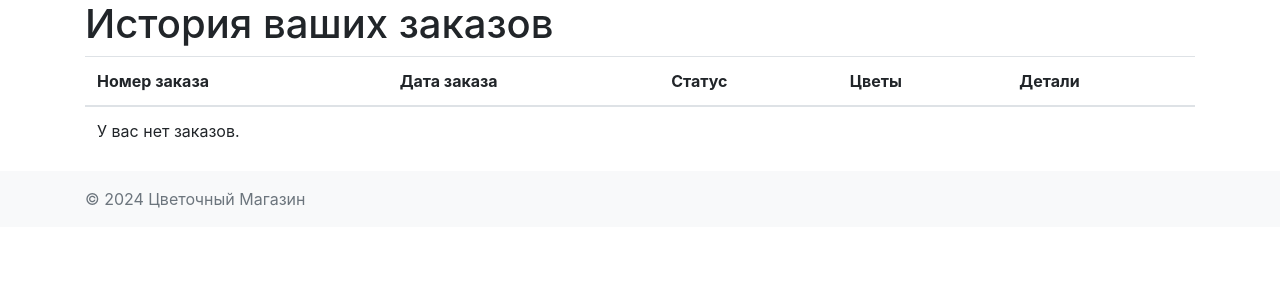
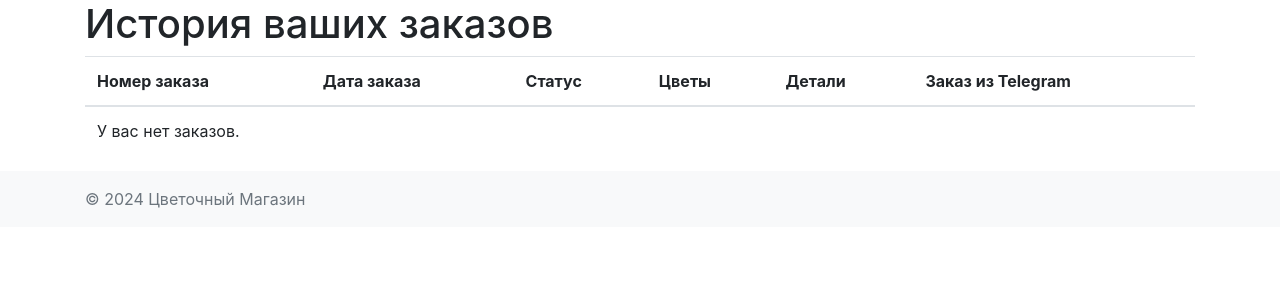
Before and after one commit to irinaalmaeva/FinalProjectSiteFlowers, a Django app: page /orders/order_history/ in a window 1280 px wide. Shown: the part 56-356 px from the top of the page. Run offline with Django 5.2, Linux system fonts and the light colour scheme; the visitor is signed in with stand-in values (Sample User, id 1); data that the repository does not hold is empty; some libraries are stand-ins or nearby versions.

Commit message:
Update order_history.html
Добавлен столбец - заказ из Телеграм

```diff
--- a/flower_delivery/flowers/templates/order_history.html
+++ b/flower_delivery/flowers/templates/order_history.html
@@ -12,6 +12,7 @@
             <th>Статус</th>
             <th>Цветы</th>
             <th>Детали</th>
+            <th>Заказ из Telegram</th> <!-- Новый заголовок -->
         </tr>
     </thead>
     <tbody>
@@ -27,9 +28,16 @@
                     {% endfor %}
                 </ul>
             </td>
+
+
             <td>
                 <a href="{% url 'order_detail' order.pk %}">Посмотреть детали заказа</a> <!-- Здесь проверяем ссылку -->
             </td>
+
+            <td>
+                {{ order.is_from_telegram|yesno:"Да,Нет" }}
+            </td> <!-- Отображение значения -->
+
         </tr>
         {% empty %}
         <tr>
```
